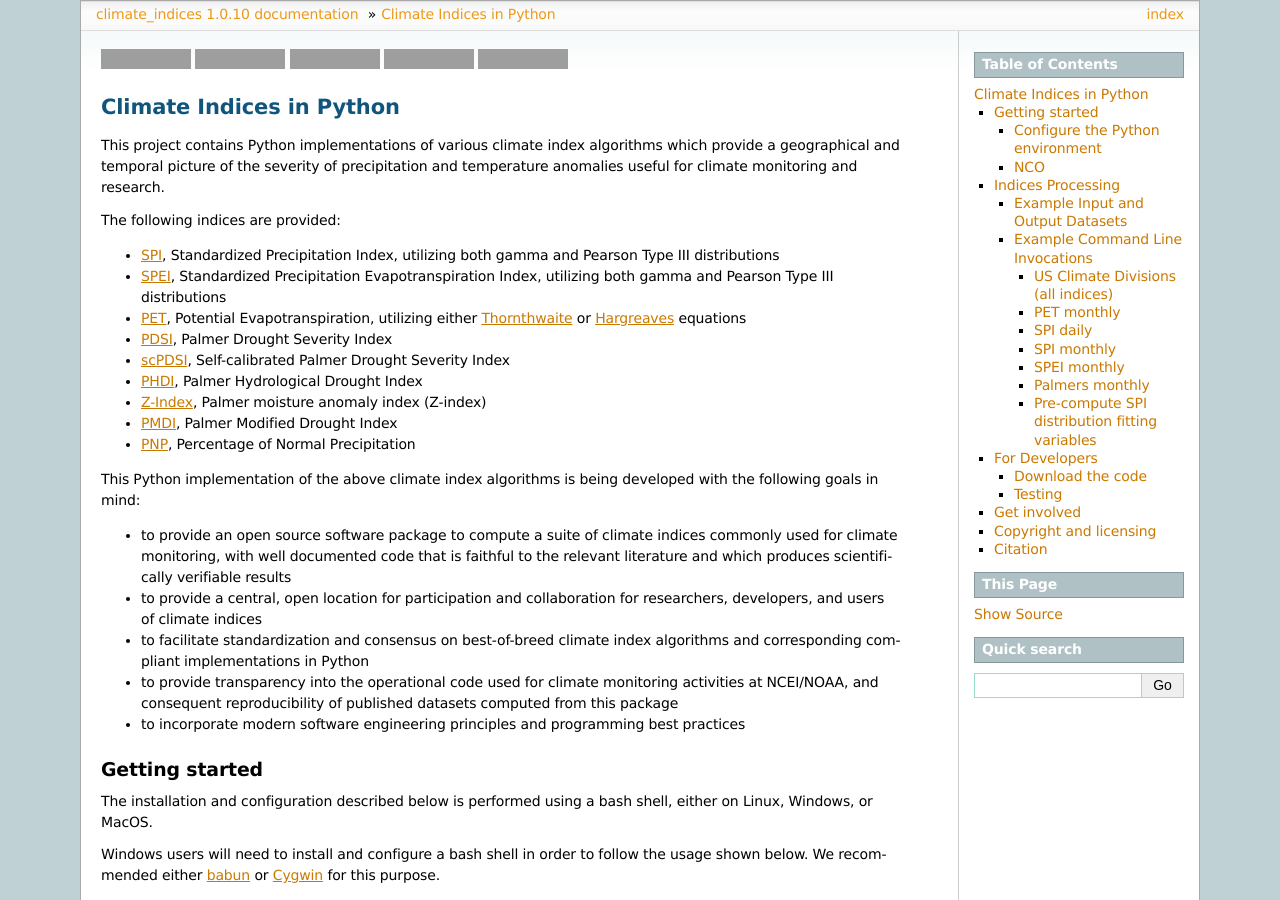
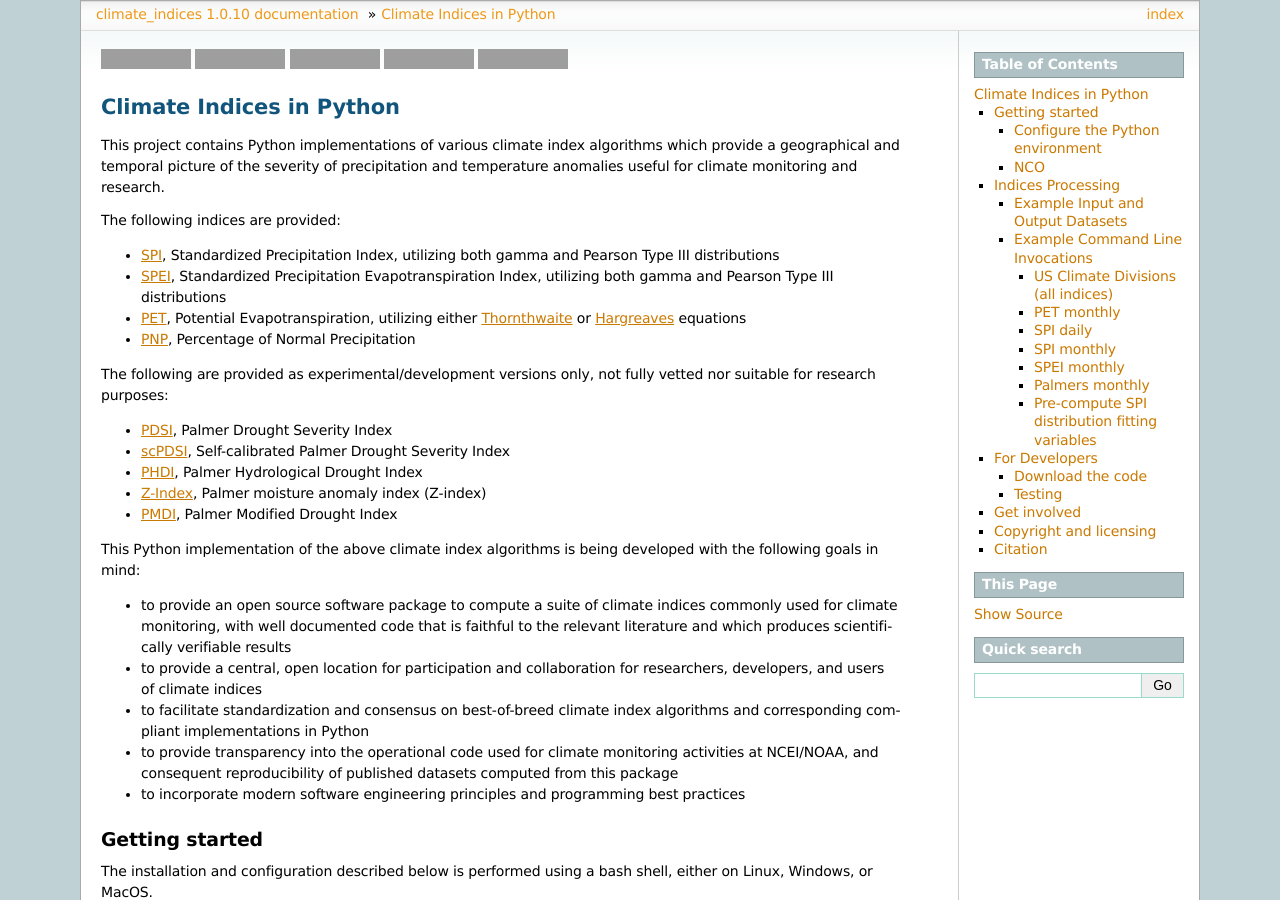
Before and after one commit to monocongo/climate_indices, a Sphinx documentation site: the page built from docs/index.rst, in a window 1280 px wide and 900 px high. Built offline with Sphinx 7.4.7, drawn with Linux system fonts in a browser that asks for light colours; part of the change alters nothing that is shown; grey boxes are pictures that could not be loaded.

```diff
--- a/docs/index.rst
+++ b/docs/index.rst
@@ -35,6 +35,11 @@ The following indices are provided:
 -  `PET <https://www.ncdc.noaa.gov/monitoring-references/dyk/potential-evapotranspiration>`__,
    Potential Evapotranspiration, utilizing either `Thornthwaite <http://dx.doi.org/10.2307/21073>`_
    or `Hargreaves <http://dx.doi.org/10.13031/2013.26773>`_ equations
+-  `PNP <http://www.droughtmanagement.info/percent-of-normal-precipitation/>`__,
+   Percentage of Normal Precipitation
+
+The following are provided as experimental/development versions only, not fully vetted nor suitable for research purposes:
+
 -  `PDSI <http://www.droughtmanagement.info/palmer-drought-severity-index-pdsi/>`__,
    Palmer Drought Severity Index
 -  `scPDSI <http://www.droughtmanagement.info/self-calibrated-palmer-drought-severity-index-sc-pdsi/>`__,
@@ -43,10 +48,7 @@ The following indices are provided:
    Palmer Hydrological Drought Index
 -  `Z-Index <http://www.droughtmanagement.info/palmer-z-index/>`__,
    Palmer moisture anomaly index (Z-index)
--  `PMDI <https://climate.ncsu.edu/climate/climdiv>`__, Palmer Modified
-   Drought Index
--  `PNP <http://www.droughtmanagement.info/percent-of-normal-precipitation/>`__,
-   Percentage of Normal Precipitation
+-  `PMDI <https://climate.ncsu.edu/climate/climdiv>`__, Palmer Modified Drought Index
 
 This Python implementation of the above climate index algorithms is being developed
 with the following goals in mind:
```
